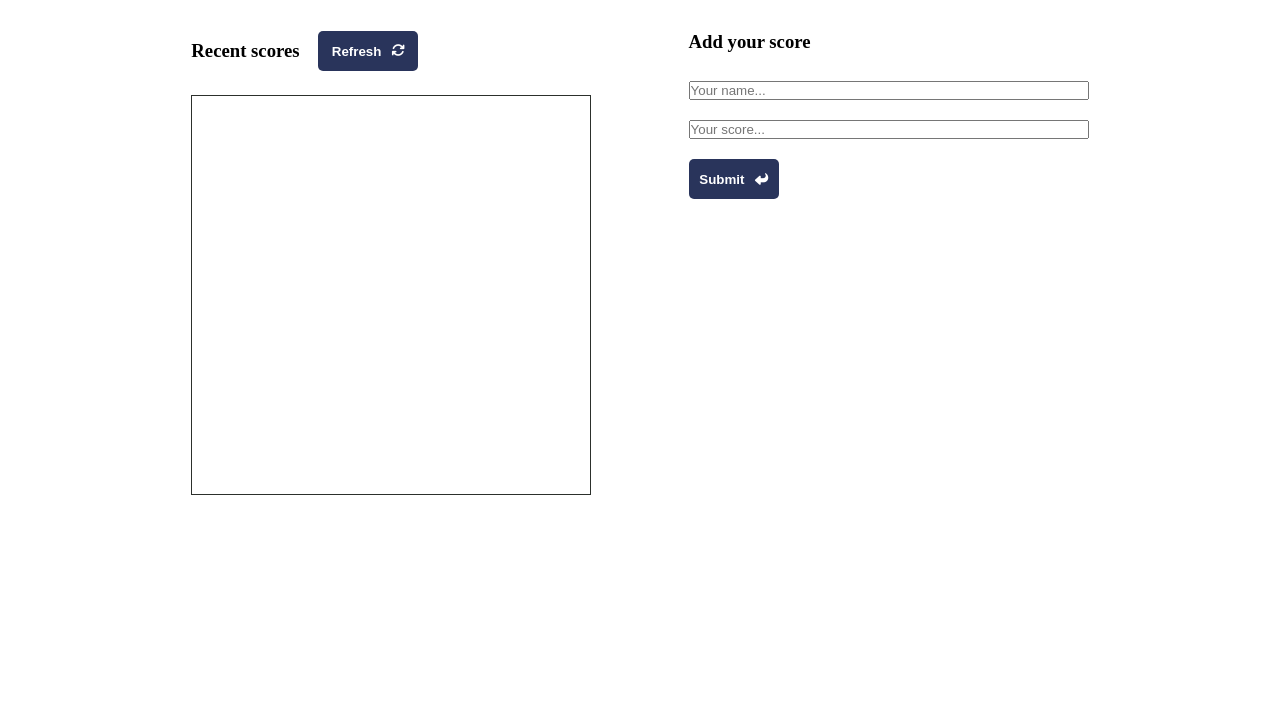
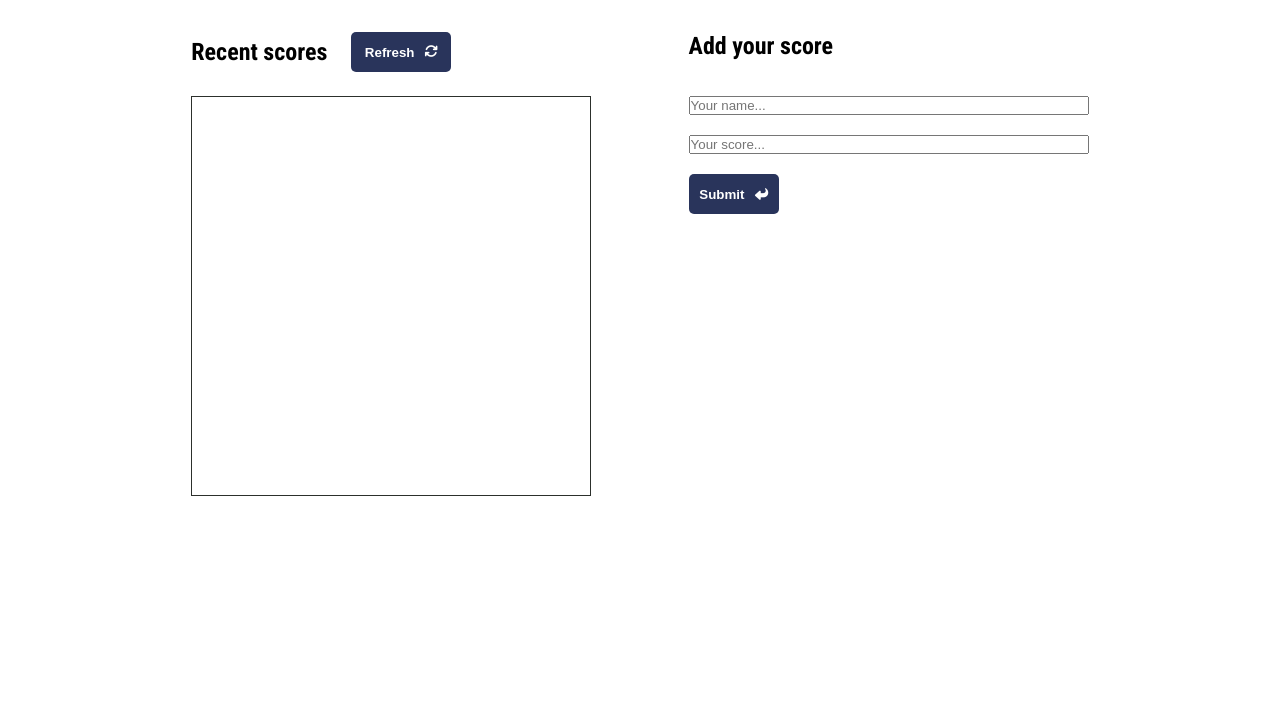
Before and after one commit to alvp01/leader-board-project, a website built with webpack: page src/index.html in a window 1280 px wide. Shown: the part 86-800 px from the top of the page. Built offline with nearby package versions, Linux system fonts and the light colour scheme; no server answers.

Commit message:
Change fonts

```diff
--- a/src/index.html
+++ b/src/index.html
@@ -17,7 +17,7 @@
       <section class="leaderboard">
         <div class="scores-container">
           <div class="score-title-holder">
-            <h3 class="section-title">Recent scores</h3>
+            <h2 class="section-title">Recent scores</h2>
             <button class="btn btn-refresh">Refresh <i class="fas fa-sync"></i></button>
           </div>
           <div class="scores">
@@ -28,7 +28,7 @@
         </div>
       </section>
       <section class="form-container">
-        <h3 class="section-title margin-bot">Add your score</h3>
+        <h2 class="section-title margin-bot">Add your score</h2>
         <form class="score-form">
           <input type="text" placeholder="Your name..." id="name">
           <input type="text" placeholder="Your score..." id="score">
--- a/src/style.css
+++ b/src/style.css
@@ -1,3 +1,5 @@
+@import url('https://fonts.googleapis.com/css2?family=Alegreya+Sans&family=Roboto+Condensed:wght@400;700&display=swap');
+
 *,
 ::before,
 ::after {
@@ -14,6 +16,11 @@ body {
 
 header {
   margin-bottom: 3em;
+}
+
+h1,
+h2 {
+  font-family: 'Roboto Condensed', sans-serif;
 }
 
 header,
@@ -75,7 +82,7 @@ li {
   align-items: center;
 }
 
-.score-title-holder h3 {
+.score-title-holder h2 {
   margin-right: 1em;
 }
 
@@ -99,6 +106,7 @@ li {
 li {
   height: 60px;
   padding: 0 15px;
+  font-family: 'Alegreya Sans', sans-serif;
 }
 
 li:nth-child(odd) {
```
